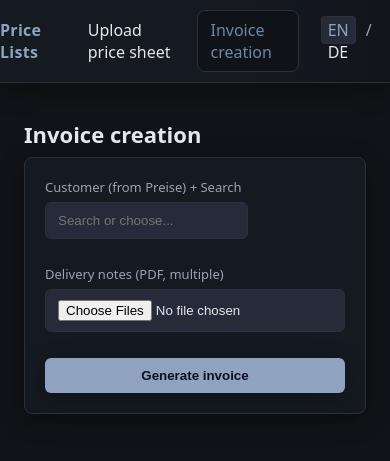
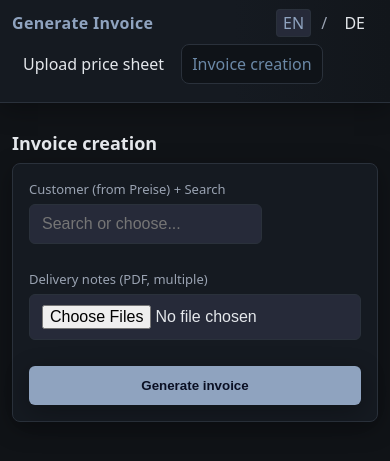
Before and after one commit to ai-shubham-mishra/Automated_Invoicing, a Flask app: page /invoicecreation in a window 390 px wide. Shown: the top 461 px of the page. Run offline with Flask 3, Linux system fonts and the light colour scheme; data comes from the database, SQL or seed files in the repository.

Commit message:
Updated the app names for better aesthetics, Improved Responsiveness across Mobile and Tablet, making it device independent

```diff
--- a/app.py
+++ b/app.py
@@ -248,7 +248,7 @@ def fetch_rows_for_kunde(conn: sqlite3.Connection, kunde_name: str) -> list[dict
 # ----------------------------
 TRANSLATIONS = {
     "en": {
-        "brand": "Price Lists",
+        "brand": "Generate Invoice",
         "nav_feeddata": "Feed data",
         "nav_invoicecreation": "Invoice creation",
         "feed_title": "Upload price sheet",
@@ -277,7 +277,7 @@ TRANSLATIONS = {
         "flash_webhook_send_error": "Error sending to webhook: {error}",
     },
     "de": {
-        "brand": "Preislisten",
+        "brand": "Rechnung erstellen",
         "nav_feeddata": "Einspeisen",
         "nav_invoicecreation": "Rechnungserstellung",
         "feed_title": "Preisliste hochladen",
--- a/static/styles.css
+++ b/static/styles.css
@@ -94,3 +94,28 @@ input[type="text"], input[type="date"], select, input[type="file"] {
 @media (max-width: 720px) {
   .field-grid { grid-template-columns: 1fr; }
 }
+
+/* Responsive enhancements for tablet and mobile */
+@media (max-width: 920px) {
+  .container { padding: 16px; }
+}
+
+@media (max-width: 720px) {
+  .appbar-inner { flex-wrap: wrap; gap: 10px; }
+  .brand { font-size: 16px; }
+  .tabs { order: 3; width: 100%; overflow-x: auto; -webkit-overflow-scrolling: touch; padding-bottom: 6px; }
+  .tab { white-space: nowrap; flex: 0 0 auto; padding: 8px 10px; }
+  .lang-switch { order: 2; }
+  .page { padding-top: 12px; }
+  .card { padding: 16px; }
+  input[type="text"], input[type="date"], select, input[type="file"] { font-size: 16px; }
+  .btn { width: 100%; }
+  h1 { font-size: 18px; }
+  .combo-list { max-height: 50vh; }
+}
+
+@media (max-width: 480px) {
+  .container { padding: 12px; }
+  .tabs { gap: 6px; }
+  .btn { padding: 12px; }
+}
```
